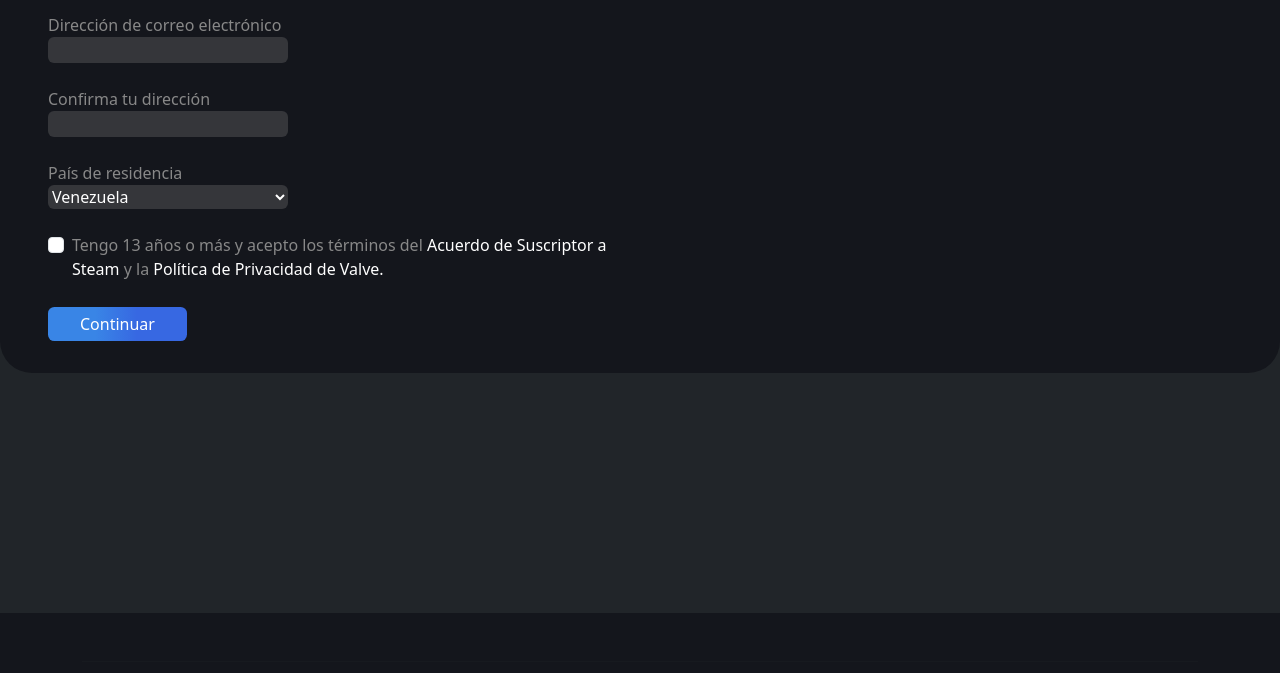
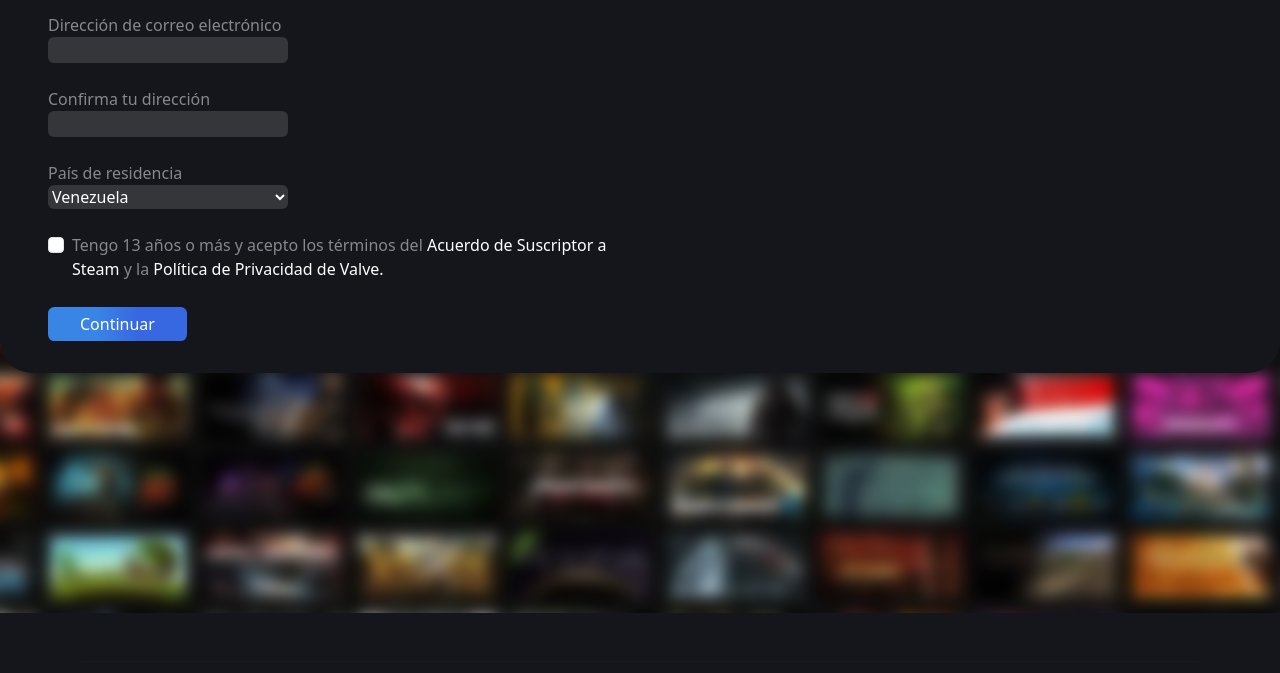
Before and after one commit to YaneriPerdomo/Login-Steam, a plain HTML site: page index.html in a window 1280 px wide. Shown: the part 277-950 px from the top of the page. Drawn offline with nearby package versions, Linux system fonts and the light colour scheme.

Commit message:
Segunda accion

```diff
--- a/Estilos/Estilos.css
+++ b/Estilos/Estilos.css
@@ -103,7 +103,7 @@
   }
 
   body{
-    background-image: url(./steamgamescollection001999x0-1200x600.png);
+    background-image: url(../steamgamescollection001999x0-1200x600.png);
     background-size: cover ;
     height: 100%;
 
```
